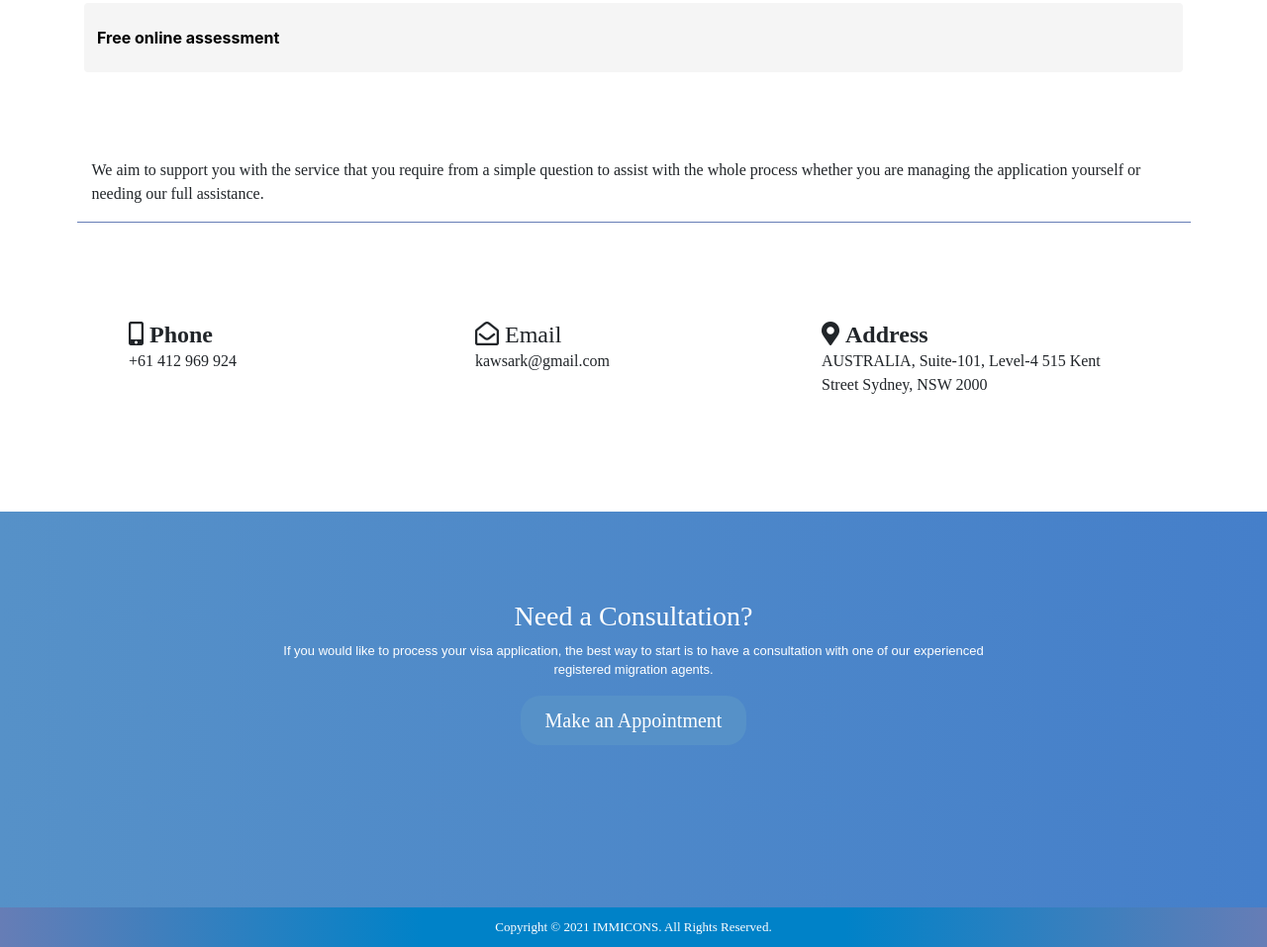
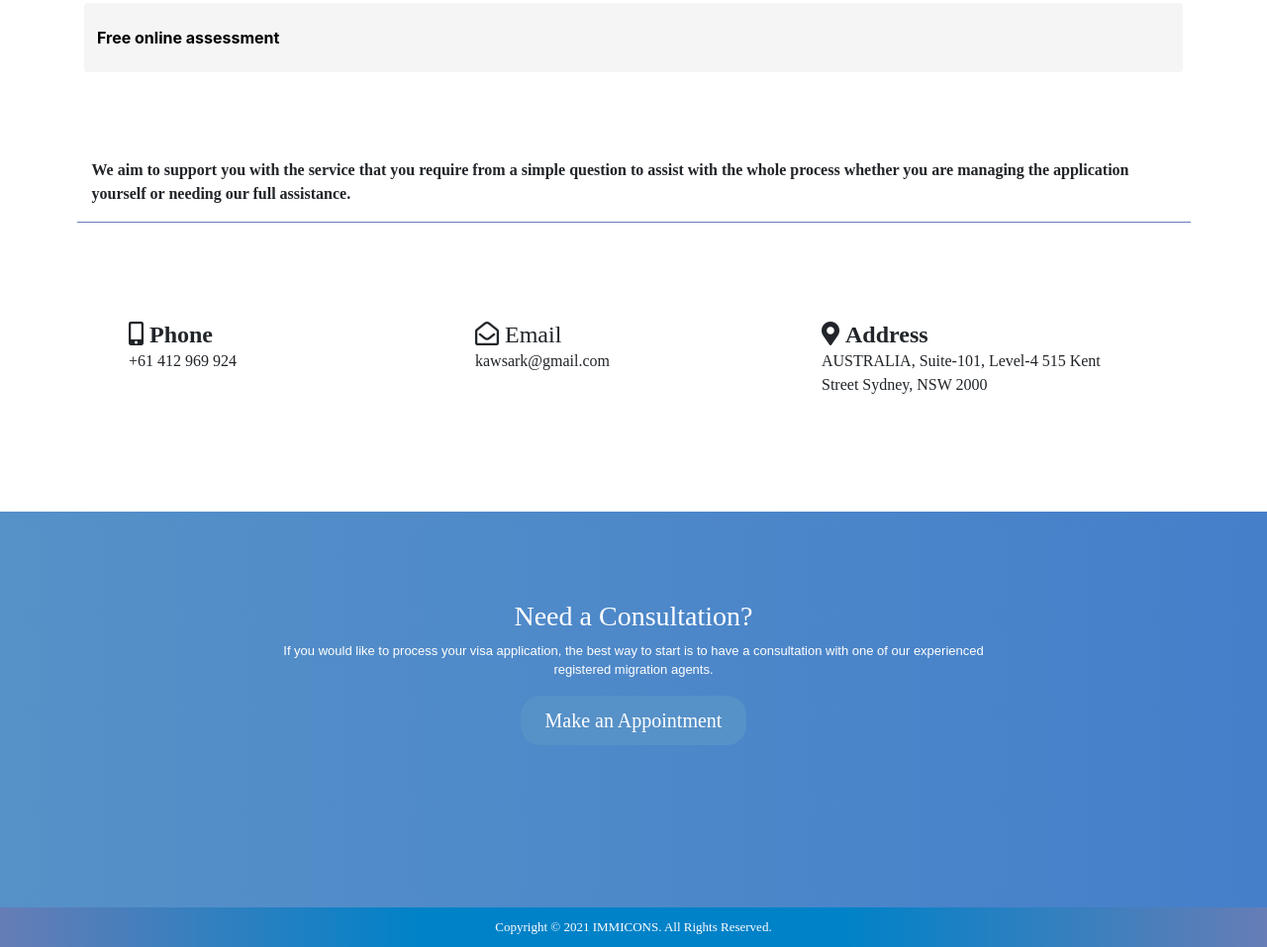
Before and after one commit to immiconsau/immicons, a plain HTML site: page index.html in a window 1280 px wide. Shown: the part 2739-3696 px from the top of the page at 99% size. Drawn offline with nearby package versions, Linux system fonts and the light colour scheme.

Commit message:
Update index.html

```diff
--- a/index.html
+++ b/index.html
@@ -277,7 +277,7 @@
     <div class="container-fluid">
         <div class="row" style="border-bottom: #667db6 solid 1px;margin: 5%;">
             <div class="col-xl">
-                <p>We aim to support you with the service that you require from a simple question to assist with the whole process whether you are managing the application yourself or needing our full assistance.</p>
+                <p><b>We aim to support you with the service that you require from a simple question to assist with the whole process whether you are managing the application yourself or needing our full assistance.</b></p>
             </div>
         </div>
     </div>
```
